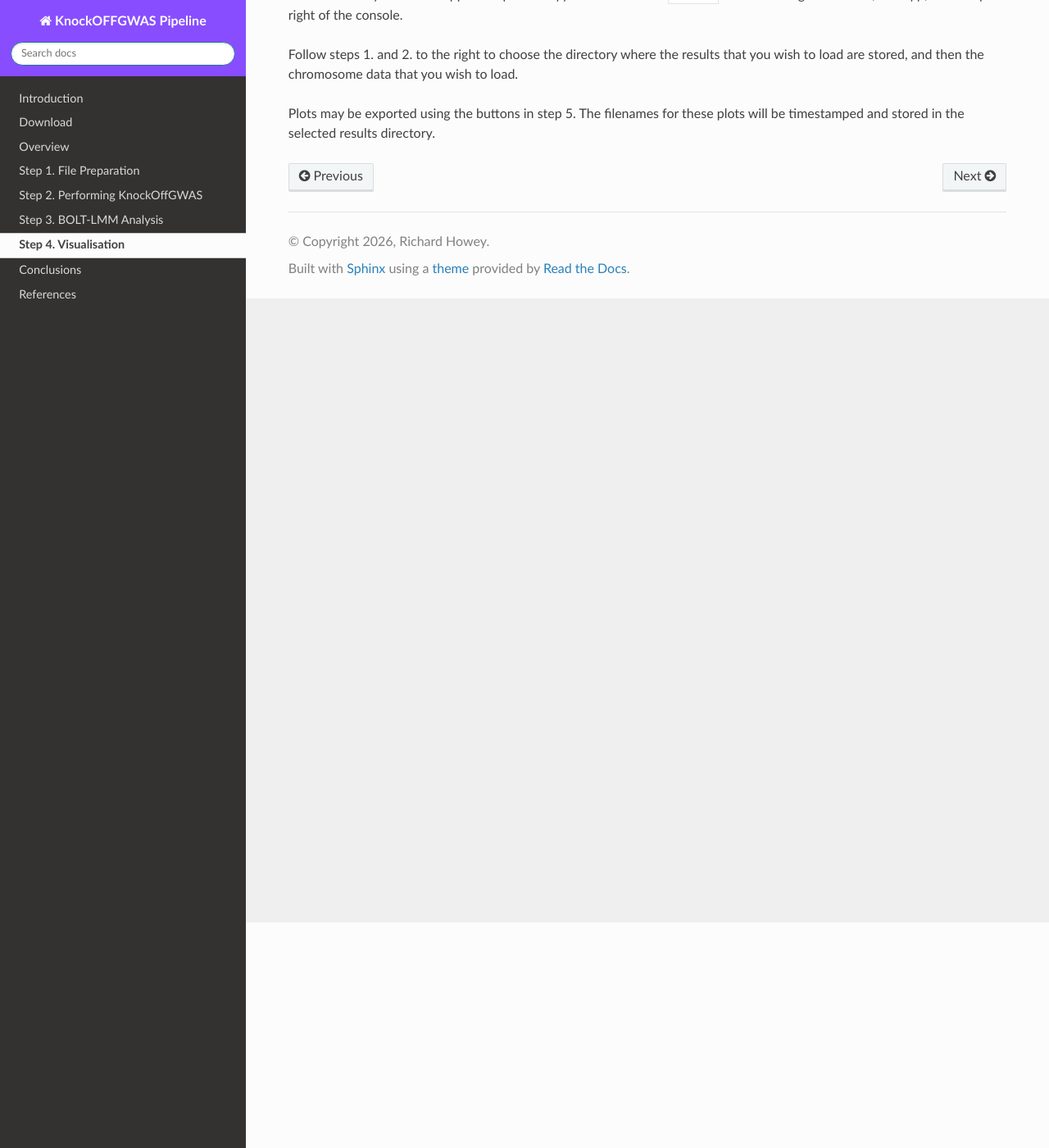
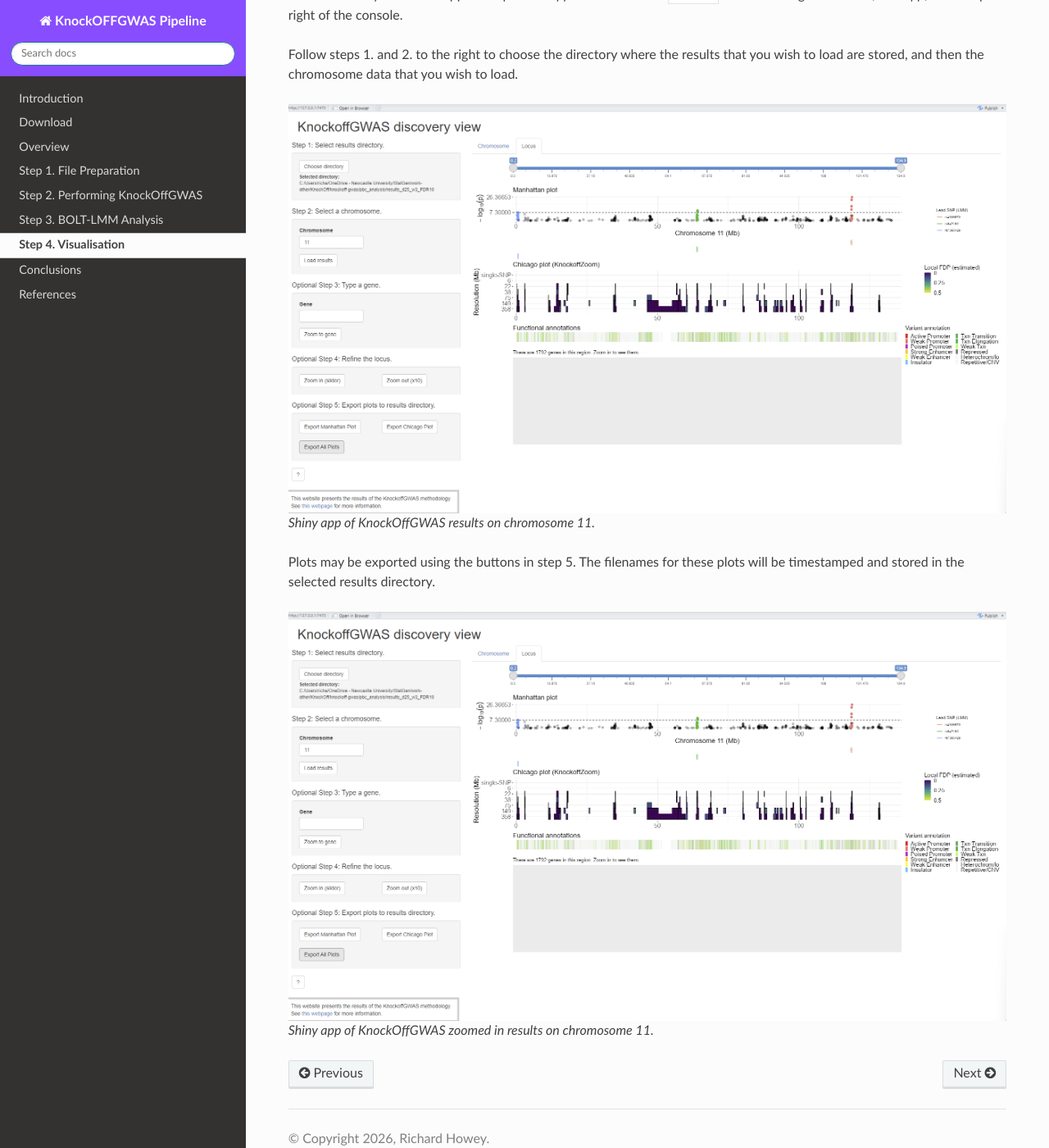
Before and after one commit to NewcastleRSE/knockoff-gwas, a Sphinx documentation site: the page built from docs/visualisation.rst, in a window 1280 px wide and 1400 px high, scrolled down 275 px. Shown: the whole window at 82% size. Built offline with Sphinx 7.4.7 and the Read the Docs theme 3.1.0, drawn with Linux system fonts in a browser that asks for light colours; cross-references to code outside the pages are shown as plain code.

Commit message:
Added some screenshots to docs

```diff
--- a/docs/visualisation.rst
+++ b/docs/visualisation.rst
@@ -9,4 +9,18 @@ The easiest way to run the app is to open the `app.R` file in RStudio :cite:`rst
 
 Follow steps 1. and 2. to the right to choose the directory where the results that you wish to load are stored, and then the chromosome data that you wish to load.
 
+.. _flow-fig:
+
+.. figure:: images/shiny-app1.png
+   :class: custom-figure
+
+   Shiny app of KnockOffGWAS results on chromosome 11.
+
 Plots may be exported using the buttons in step 5. The filenames for these plots will be timestamped and stored in the selected results directory.
+
+.. _flow-fig:
+
+.. figure:: images/shiny-app1.png
+   :class: custom-figure
+
+   Shiny app of KnockOffGWAS zoomed in results on chromosome 11.
```
Also changed, not shown: docs/images/shiny-app.png (added), docs/images/shiny-app1.png (added), docs/images/shiny-app2.png (added), 1 other file.
